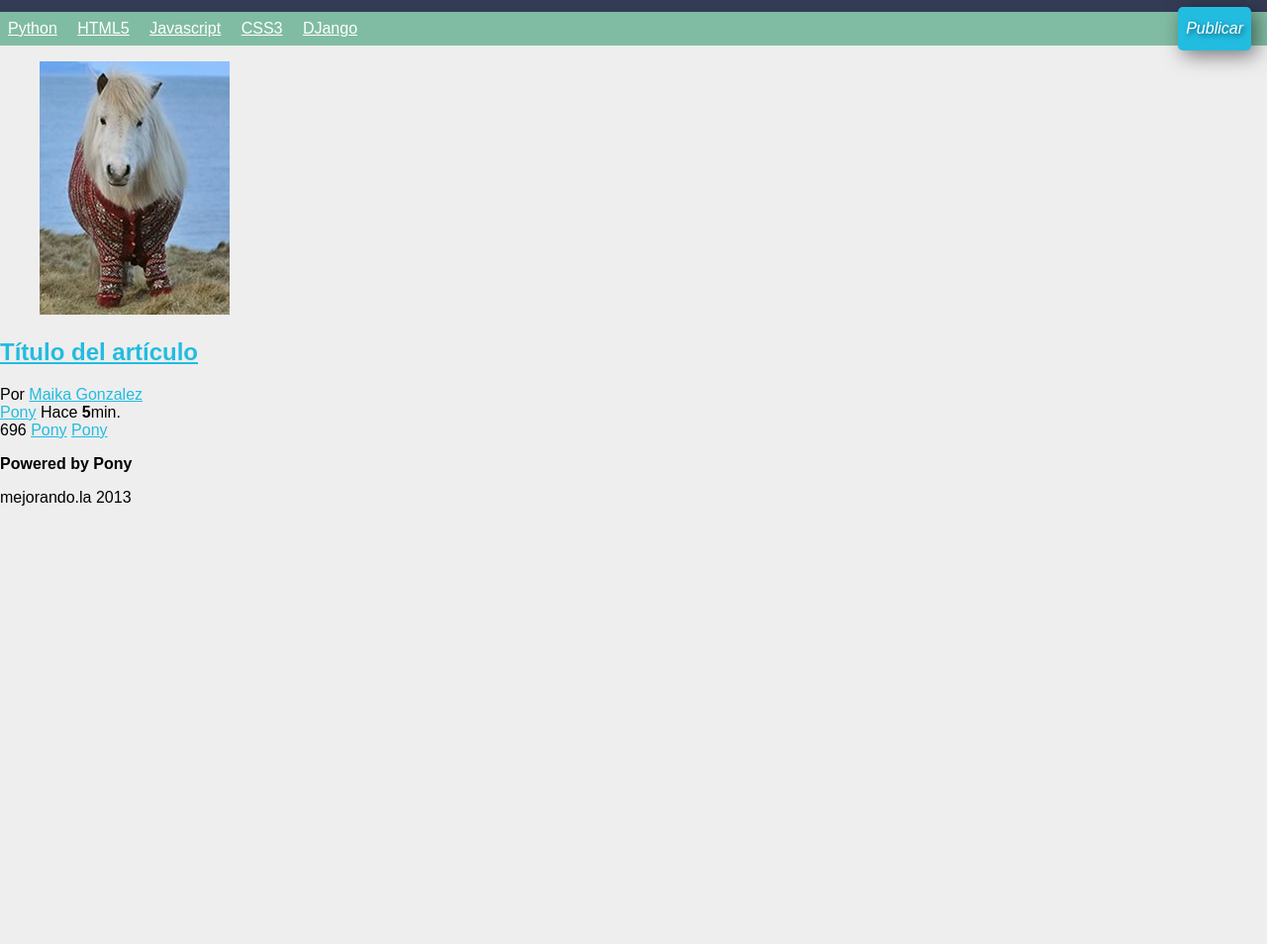
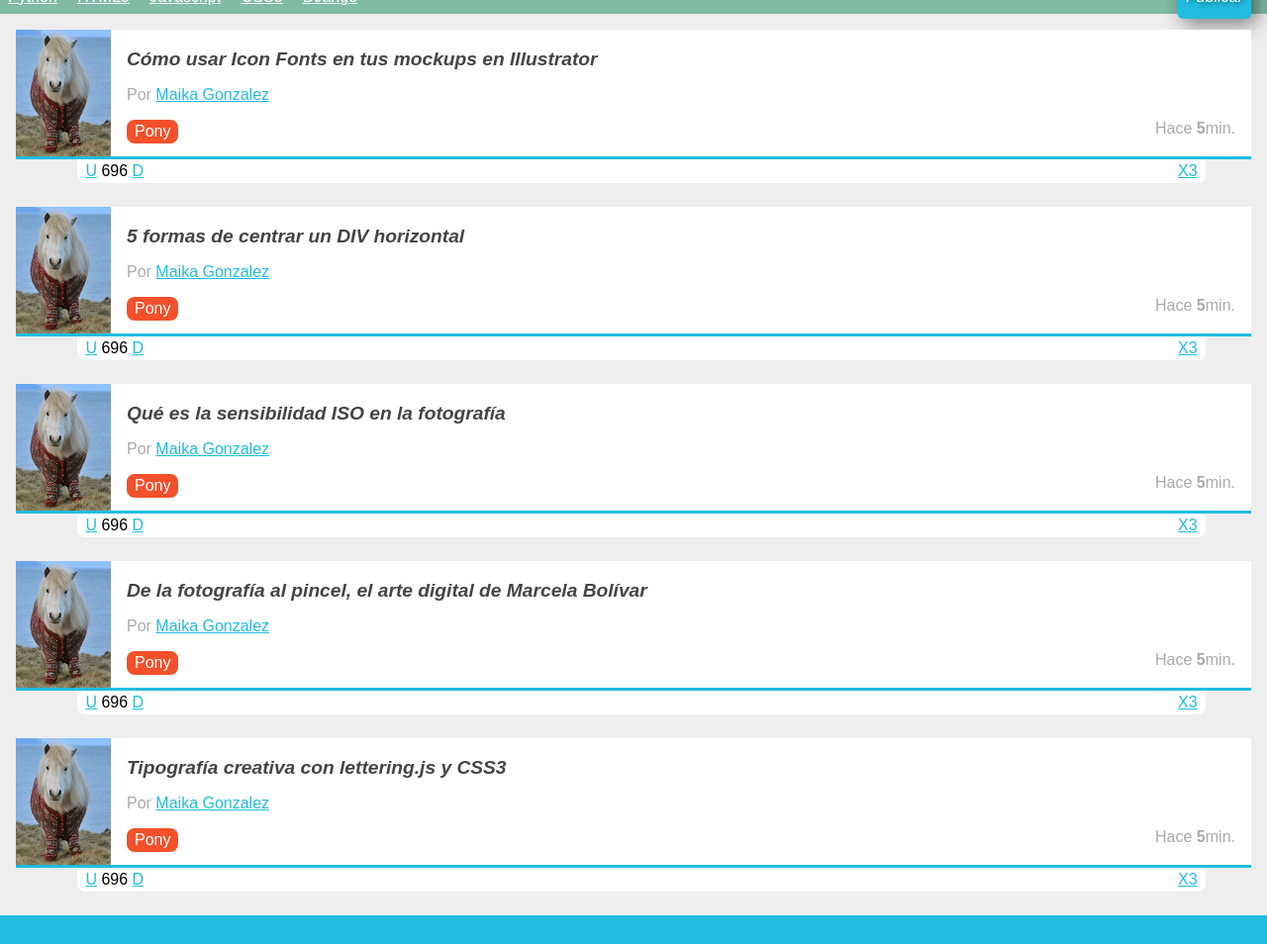
Before and after one commit to MarcGM/Puls2014-Europa-Marc, a plain HTML site: page index.html in a window 1280 px wide. Shown: the part 92-1046 px from the top of the page at 99% size. Before the commit the page ends 800 px from the top, so only its background shows below. Drawn offline with Linux system fonts and the light colour scheme.

Commit message:
Estilos finales hechos.

```diff
--- a/estilos.css
+++ b/estilos.css
@@ -5,6 +5,29 @@ body{
 	background: #EEEEEE;
 	font-family: "Arial";
 	font-size: 16px;
+}
+/* En la versión 3 de "normalize.css", el margin de los elementos "figure" por defecto no es "0". */
+figure{
+	margin: 0;
+}
+footer{
+	background: #22BCE0;
+	color: rgba(255,255,255,0.7);
+	margin-bottom: 0;
+	padding: 1em;
+	text-align: center;
+}
+footer p:first-child{
+	margin-bottom: 0;
+}
+footer p:last-child:after{
+	content: " -";
+}
+footer p:last-child:before{
+	content: "- ";
+}
+footer p:last-child{
+	margin-top: 0;
 }
 header{
 	background: #343B54;
@@ -70,3 +93,62 @@ nav ul li a{
 	display: block;
 	padding: 0.5em 0;
 }
+#contenido{
+	margin: 1em;
+}
+#contenido .item{
+	background: white;
+	border-bottom: 3px solid #22BCE0;
+	margin-bottom: 3em;
+	min-height: 128px;
+	position: relative;
+}
+#contenido .item .autor_item{
+	color: #AAA;
+}
+#contenido .item .datos_item{
+	margin: 1em 1em 0 0;
+	text-align: right;
+}
+#contenido .item .datos_item .fecha_item{
+	color: #AAA;
+}
+#contenido .item .datos_item .tag_item{
+	background: #F4502A;
+	border-radius: 0.5em;
+	color: white;
+	display: inline-block;
+	float: left;
+	padding: 0.2em 0.5em;
+	text-decoration: none;
+}
+#contenido .item .imagen_item{
+	float: left;
+	margin: 0 1em 0 0;
+}
+#contenido .item .imagen_item img{
+	width: 96px;
+}
+#contenido .item .titulo_item{
+	font-size: 1.2em;
+	font-style: italic;
+	padding: 1em 1em 0 0;
+}
+#contenido .item .titulo_item a{
+	color: #444;
+	text-decoration: none;
+}
+#contenido .item .votacion{
+	background: white;
+	border-radius: 0 0 0.5em 0.5em;
+	left: 5%;
+	margin-top: 3px;
+	padding: 0.2em 0.5em;
+	position: absolute;
+	top: 100%;
+	width: 90%;
+}
+#contenido .item .votacion .comentarios_item,
+#contenido .item .votacion .guardar_item{
+	float: right;
+}
--- a/index.html
+++ b/index.html
@@ -35,7 +35,7 @@
 					<img src="imagen.jpg" />
 				</figure>
 				<h2 class="titulo_item">
-					<a href="#">Título del artículo</a>
+					<a href="#">Cómo usar Icon Fonts en tus mockups en Illustrator</a>
 				</h2>
 				<div class="autor_item">
 					Por <a href="#">Maika Gonzalez</a>
@@ -47,11 +47,107 @@
 					</span>
 				</div>
 				<div class="votacion">
-					<a href="#" class="up"></a>
+					<a href="#" class="up">U</a>
 					696
-					<a href="#" class="down"></a>
-					<a href="#" class="comentarios_item">Pony</a>
-					<a href="#" class="guardar_item">Pony</a>
+					<a href="#" class="down">D</a>
+					<a href="#" class="comentarios_item">3</a>
+					<a href="#" class="guardar_item">X</a>
+				</div>
+			</article>
+			<article class="item">
+				<figure class="imagen_item">
+					<img src="imagen.jpg" />
+				</figure>
+				<h2 class="titulo_item">
+					<a href="#">5 formas de centrar un DIV horizontal</a>
+				</h2>
+				<div class="autor_item">
+					Por <a href="#">Maika Gonzalez</a>
+				</div>
+				<div class="datos_item">
+					<a href="#" class="tag_item">Pony</a>
+					<span class="fecha_item">
+						Hace <strong>5</strong>min.
+					</span>
+				</div>
+				<div class="votacion">
+					<a href="#" class="up">U</a>
+					696
+					<a href="#" class="down">D</a>
+					<a href="#" class="comentarios_item">3</a>
+					<a href="#" class="guardar_item">X</a>
+				</div>
+			</article>
+			<article class="item">
+				<figure class="imagen_item">
+					<img src="imagen.jpg" />
+				</figure>
+				<h2 class="titulo_item">
+					<a href="#">Qué es la sensibilidad ISO en la fotografía</a>
+				</h2>
+				<div class="autor_item">
+					Por <a href="#">Maika Gonzalez</a>
+				</div>
+				<div class="datos_item">
+					<a href="#" class="tag_item">Pony</a>
+					<span class="fecha_item">
+						Hace <strong>5</strong>min.
+					</span>
+				</div>
+				<div class="votacion">
+					<a href="#" class="up">U</a>
+					696
+					<a href="#" class="down">D</a>
+					<a href="#" class="comentarios_item">3</a>
+					<a href="#" class="guardar_item">X</a>
+				</div>
+			</article>
+			<article class="item">
+				<figure class="imagen_item">
+					<img src="imagen.jpg" />
+				</figure>
+				<h2 class="titulo_item">
+					<a href="#">De la fotografía al pincel, el arte digital de Marcela Bolívar</a>
+				</h2>
+				<div class="autor_item">
+					Por <a href="#">Maika Gonzalez</a>
+				</div>
+				<div class="datos_item">
+					<a href="#" class="tag_item">Pony</a>
+					<span class="fecha_item">
+						Hace <strong>5</strong>min.
+					</span>
+				</div>
+				<div class="votacion">
+					<a href="#" class="up">U</a>
+					696
+					<a href="#" class="down">D</a>
+					<a href="#" class="comentarios_item">3</a>
+					<a href="#" class="guardar_item">X</a>
+				</div>
+			</article>
+			<article class="item">
+				<figure class="imagen_item">
+					<img src="imagen.jpg" />
+				</figure>
+				<h2 class="titulo_item">
+					<a href="#">Tipografía creativa con lettering.js y CSS3</a>
+				</h2>
+				<div class="autor_item">
+					Por <a href="#">Maika Gonzalez</a>
+				</div>
+				<div class="datos_item">
+					<a href="#" class="tag_item">Pony</a>
+					<span class="fecha_item">
+						Hace <strong>5</strong>min.
+					</span>
+				</div>
+				<div class="votacion">
+					<a href="#" class="up">U</a>
+					696
+					<a href="#" class="down">D</a>
+					<a href="#" class="comentarios_item">3</a>
+					<a href="#" class="guardar_item">X</a>
 				</div>
 			</article>
 		</section>
```
